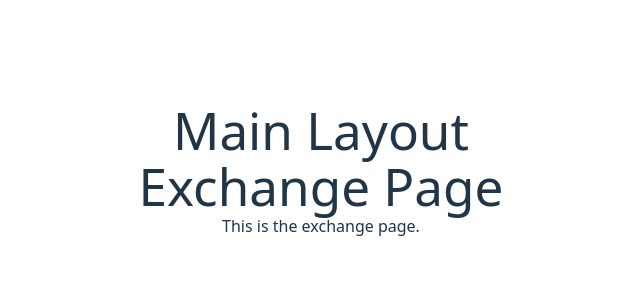
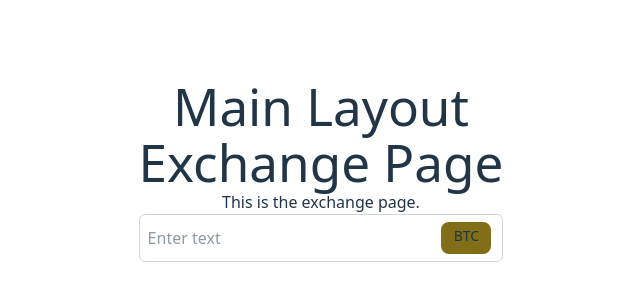
Before and after one commit to IvanGaevskiy/crypto-app, a React (Vite) app in the folder react/: page / in a window 1280 px wide. Shown: the part 230-530 px from the top of the page, without its empty margins (319-959 px from the left). Built offline with nearby package versions, Linux system fonts and the light colour scheme.

Commit message:
writed "СurrencyPopover"," Input"

```diff
--- a/react/package.json
+++ b/react/package.json
@@ -10,6 +10,7 @@
     "preview": "vite preview"
   },
   "dependencies": {
+    "@headlessui/react": "^2.2.1",
     "@tailwindcss/vite": "^4.1.3",
     "react": "^19.0.0",
     "react-dom": "^19.0.0",
@@ -21,6 +22,7 @@
     "@types/react": "^19.0.10",
     "@types/react-dom": "^19.0.4",
     "@vitejs/plugin-react": "^4.3.4",
+    "clsx": "^2.1.1",
     "eslint": "^9.21.0",
     "eslint-plugin-react-hooks": "^5.1.0",
     "eslint-plugin-react-refresh": "^0.4.19",
--- a/react/src/App.css
+++ b/react/src/App.css
@@ -7,7 +7,7 @@
   text-align: center;
 }
 
-.logo {
+/* .logo {
   height: 6em;
   padding: 1.5em;
   will-change: filter;
@@ -41,4 +41,4 @@
 
 .read-the-docs {
   color: #888;
-}
+} */
--- a/react/src/App.tsx
+++ b/react/src/App.tsx
@@ -7,6 +7,7 @@ import { CompletedTransactionPage } from './pages/completed-transaction/Complete
 
 
 function App() {
+
   return (
     <BrowserRouter>
       <Routes>
--- /dev/null
+++ b/react/src/components/CurrencyPopover.tsx
@@ -0,0 +1,42 @@
+import { Popover, PopoverButton, PopoverPanel } from "@headlessui/react";
+import { useState } from "react";
+import { Input } from "./Input";
+import { CURRENCY_OPTIONS, CurrencyOption } from "../constants";
+
+type CurrencyPopoverProps = {
+  selectedOptionValue: string
+  setSelectedOption: (value: CurrencyOption) => void
+}
+
+export const CurrencyPopover = ({ selectedOptionValue, setSelectedOption }: CurrencyPopoverProps) => {
+  const [inputValue, setInputValue] = useState<string>('');
+
+  const buttonText = CURRENCY_OPTIONS.find(option => option.value === selectedOptionValue)?.title;
+
+  const displayedOptions = CURRENCY_OPTIONS.filter(option => option.title.toLowerCase().includes(inputValue.toLowerCase()));
+
+  return (
+    <Popover>
+      <PopoverButton as='div' className='cursor-pointer absolute leading-5 w-[50px] py-2 px-3 h-8 text-[14px] flex items-end justify-center right-[12px] top-1/2 -translate-y-1/2 rounded-lg !bg-[#826e17]'>
+        {buttonText}
+      </PopoverButton>
+      <PopoverPanel className='bg-white flex flex-col gap-6 text-black absolute top-0 w-full border border-gray-300 rounded-lg shadow-lg p-4'>
+        <Input value={inputValue} onChange={({ target }) => setInputValue((target as HTMLInputElement).value)} />
+
+        <div className='flex flex-col gap-3'>
+          {displayedOptions.map((option) => (
+            <PopoverButton
+              key={option.value}
+              className='bg-gray-[#aea6a6] text-white hover:bg-gray-300 rounded-lg p-2'
+              onClick={() => {
+                setSelectedOption(option);
+              }}
+            >
+              {option.title}
+            </PopoverButton>
+          ))}
+        </div>
+      </PopoverPanel>
+    </Popover>
+  )
+}
--- a/react/src/components/Input.tsx
+++ b/react/src/components/Input.tsx
@@ -0,0 +1,17 @@
+import clsx from "clsx";
+import { HTMLProps } from "react";
+
+type InputProps = HTMLProps<HTMLInputElement> & {
+  className?: string;
+};
+
+export const Input = ({ className, ...rest }: InputProps) => {
+
+  return (
+    <input
+      placeholder="Enter text"
+      className={clsx("border bg-transparent border-gray-300 transition-colors rounded-md p-2 focus:outline-none focus:border-blue-500", className)}
+      {...rest}
+    />
+  );
+}
--- /dev/null
+++ b/react/src/constants.tsx
@@ -0,0 +1,6 @@
+export type CurrencyOption = {
+  title: string
+  value: string
+}
+
+export const CURRENCY_OPTIONS: CurrencyOption[] = [{ title: "BTC", value: "btc" }, { title: "ETH", value: "eth" }, { title: "USDT", value: "usdt" }]
--- a/react/src/pages/exchange/ExchangePage.tsx
+++ b/react/src/pages/exchange/ExchangePage.tsx
@@ -1,8 +1,21 @@
+import { useState } from 'react';
+
+import { Input } from '../../components/Input'
+import { CurrencyPopover } from '../../components/CurrencyPopover';
+import { CURRENCY_OPTIONS } from '../../constants';
+
+
 export const ExchangePage = () => {
+  const [selectedOption, setSelectedOption] = useState(CURRENCY_OPTIONS[0]);
+
   return (
     <div>
       <h1>Exchange Page</h1>
       <p>This is the exchange page.</p>
+      <div className='relative w-full h-12'>
+        <Input className='h-full w-full' />
+        <CurrencyPopover selectedOptionValue={selectedOption.value} setSelectedOption={setSelectedOption} />
+      </div>
     </div>
   );
 }
```
Also changed, not shown: react/src/components/SelectableInput.tsx (deleted), 1 other file (tests, documents, lock files or other folders).
